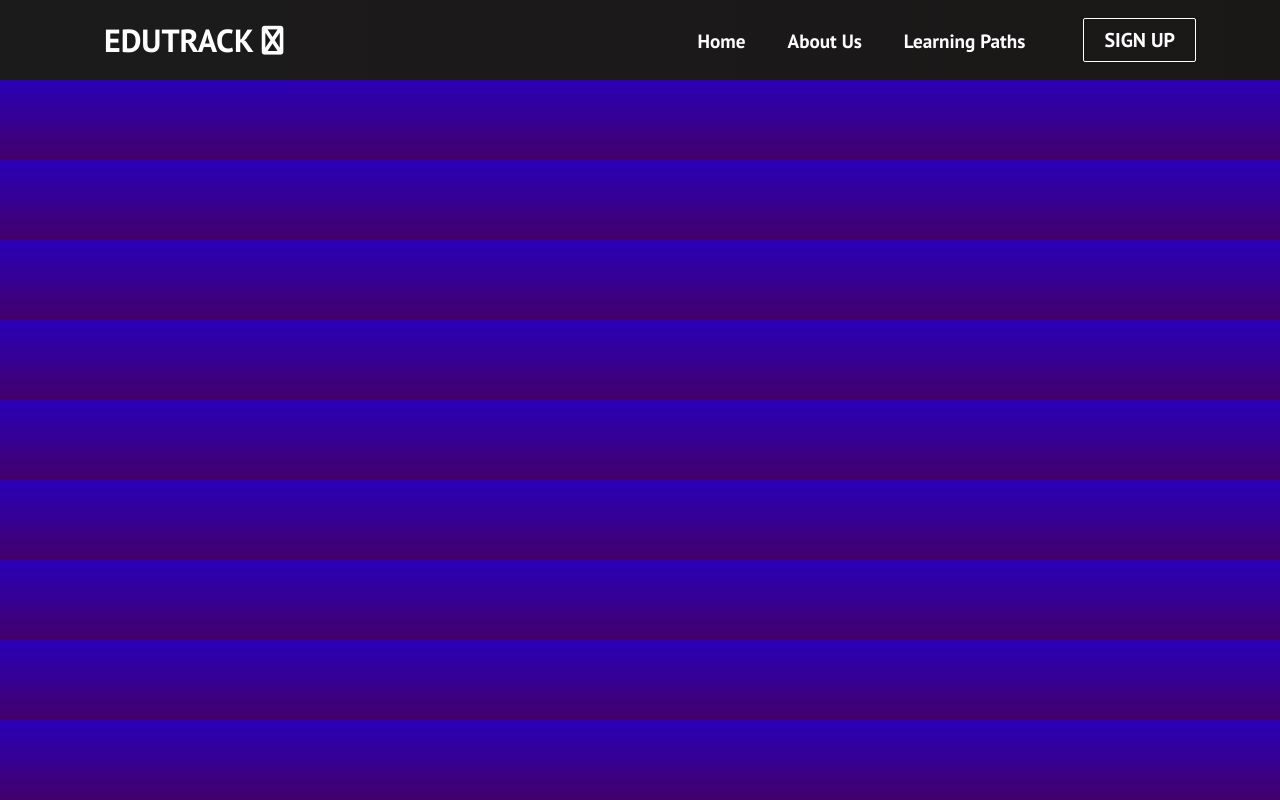
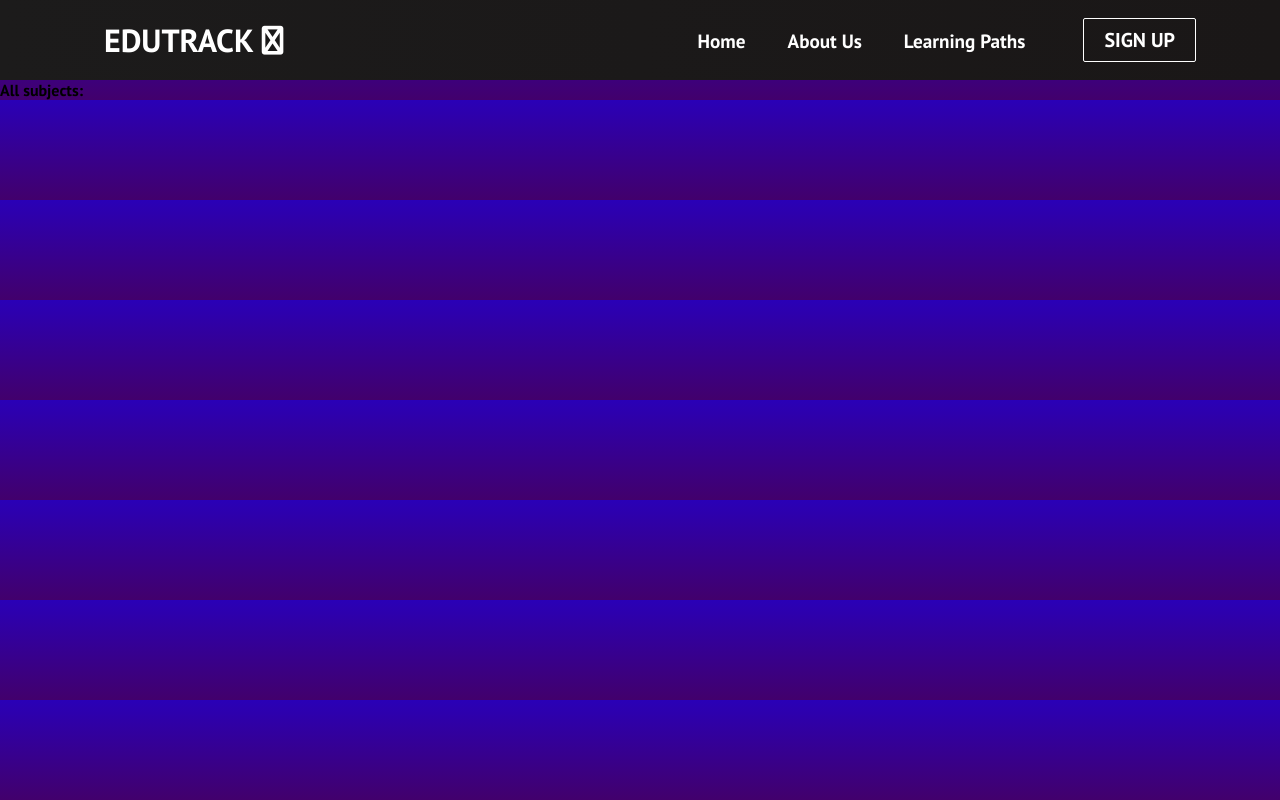
Before and after one commit to renasustek/recipe-finder, a React (Create React App) app: page /subjects in a window 1280 px wide. Built offline with nearby package versions, Linux system fonts and the light colour scheme.

Commit message:
Created subjects page

```diff
--- a/src/App.js
+++ b/src/App.js
@@ -7,6 +7,7 @@ import SignUp from './components/pages/SignUp'; // Import your SignUp component
 import './App.css';
 import ChooseExpertise from './pages/ChooseExpertise';
 import GetRoadmap from './pages/GetRoadmap';
+import Subjects from './pages/Subjects';
 
 
 function App() {
@@ -19,7 +20,7 @@ function App() {
           <Route path="/sign-up" element={<SignUp />} />
           <Route path="/choose-expertise" element={<ChooseExpertise />} />
           <Route path="/get-roadmap" element={<GetRoadmap />} />
-
+          <Route path="/subjects" element={<Subjects />} />
           {/* Add other routes/components as needed */}
         </Routes>
       </Router>
--- a/src/components/RevisionRescource.js
+++ b/src/components/RevisionRescource.js
@@ -1,6 +1,6 @@
 import React, { useState, useEffect } from 'react';
 import axios from "axios";
-import '../css/RevisionResource.css';
+import '../css/DisplayBoxes.css';
 
 function RevisionRescource() {
   const [roadmap, setRoadmap] = React.useState(null);
@@ -8,8 +8,8 @@ function RevisionRescource() {
   useEffect(() => {
     // Replace the URL with the correct API endpoint
     const apiUrl = 'http://localhost:8080/roadmap/renas';
-    const username = 'admin'; // Replace with your actual username
-    const password = 'admin'; // Replace with your actual password
+    const username = 'renas'; // Replace with your actual username
+    const password = 'renas'; // Replace with your actual password
 
     // Encode credentials in Base64
     const credentials = btoa(`${username}:${password}`);
--- /dev/null
+++ b/src/pages/Subjects.js
@@ -0,0 +1,15 @@
+import React from  'react';
+
+function Subjects() {
+
+
+
+    return(
+        <div>
+        <div>All subjects: </div>
+        </div>
+    );
+
+}
+
+export default Subjects;
```
Also changed, not shown: src/css/DisplayBoxes.css (renamed from src/css/RevisionResource.css).
